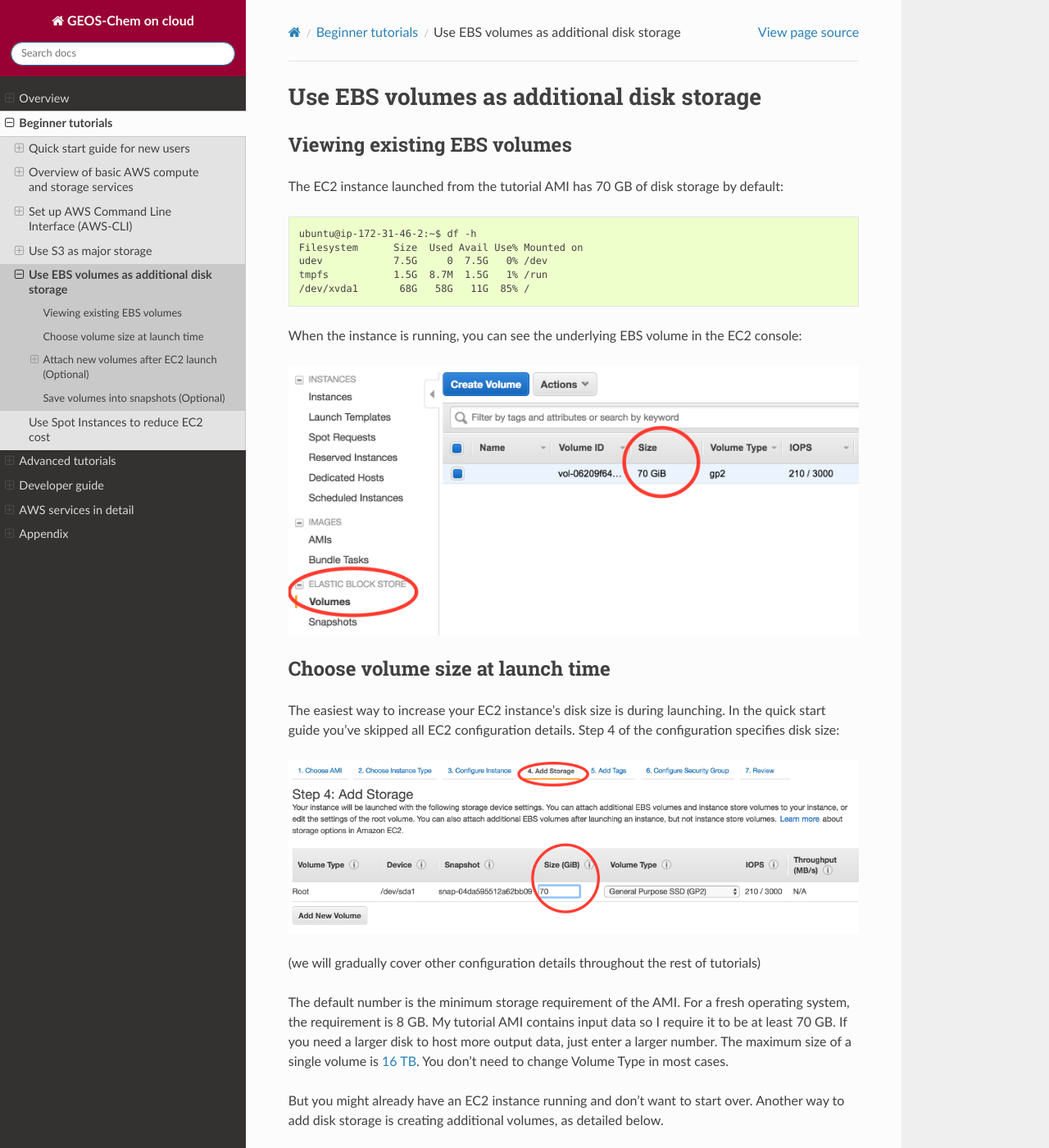
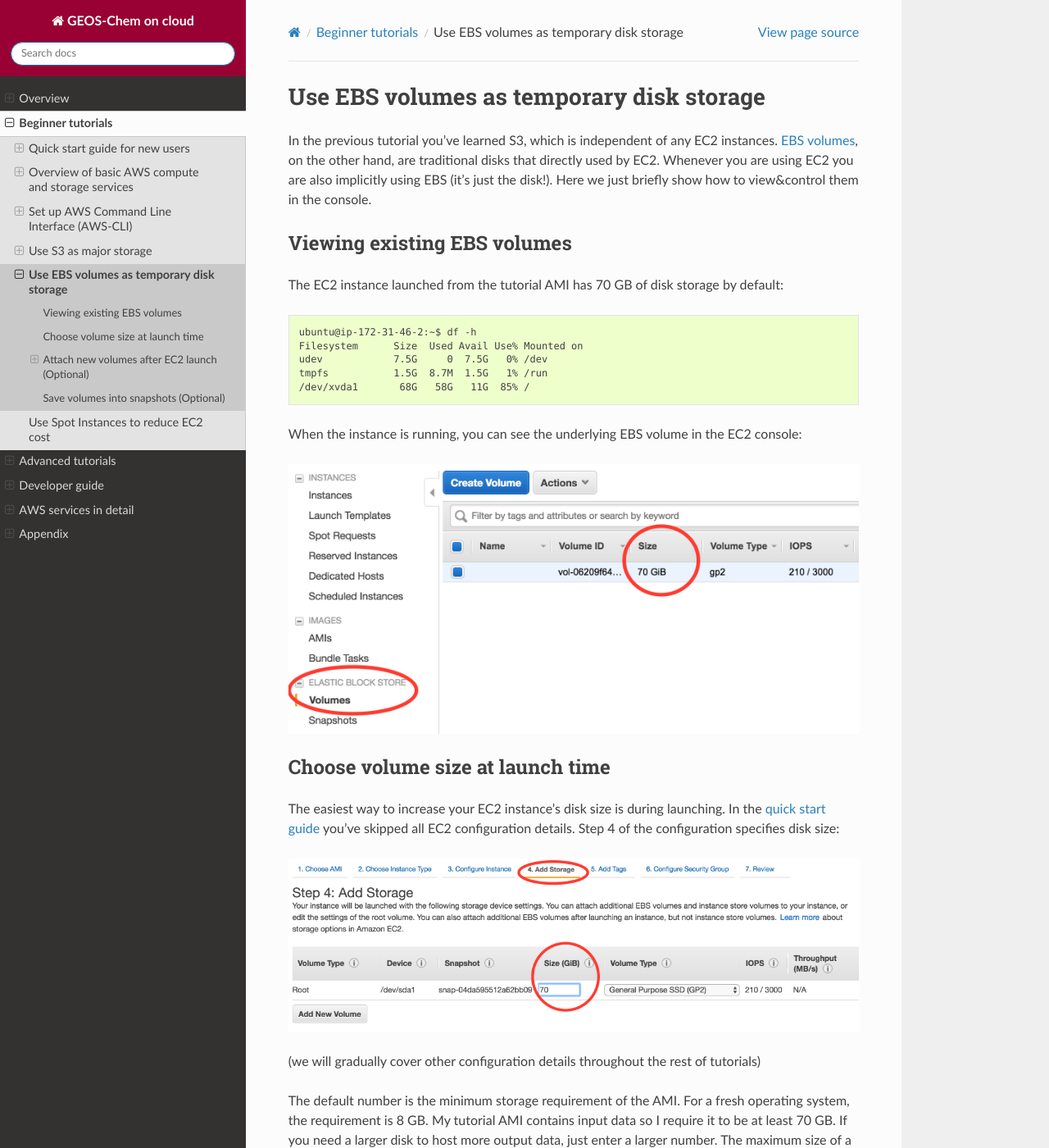
Before and after one commit to geoschem/geos-chem-cloud, a Sphinx documentation site: the page built from doc/source/chapter02_beginner-tutorial/use-ebs.rst, in a window 1280 px wide and 1400 px high. Shown: the whole window at 82% size. Built offline with Sphinx 7.4.7 and the Read the Docs theme 2.0.0, drawn with Linux system fonts in a browser that asks for light colours; some of the changed text lies outside the part shown.

Commit message:
Add intro paragraph to S3 and EBS tutorials

```diff
--- a/doc/source/chapter02_beginner-tutorial/use-ebs.rst
+++ b/doc/source/chapter02_beginner-tutorial/use-ebs.rst
@@ -1,5 +1,7 @@
-Use EBS volumes as additional disk storage
-==========================================
+Use EBS volumes as temporary disk storage
+=========================================
+
+In the previous tutorial you've learned S3, which is independent of any EC2 instances. :ref:`EBS volumes <ebs-intro-label>`, on the other hand, are traditional disks that directly used by EC2. Whenever you are using EC2 you are also implicitly using EBS (it's just the disk!). Here we just briefly show how to view&control them in the console.
 
 Viewing existing EBS volumes
 ----------------------------
@@ -20,7 +22,7 @@
 Choose volume size at launch time
 ---------------------------------
 
-The easiest way to increase your EC2 instance's disk size is during launching. In the quick start guide you've skipped all EC2 configuration details. Step 4 of the configuration specifies disk size:
+The easiest way to increase your EC2 instance's disk size is during launching. In the :ref:`quick start guide <quick-start-label>` you've skipped all EC2 configuration details. Step 4 of the configuration specifies disk size:
 
 .. figure:: img/choose_storage.png
 
@@ -121,7 +123,7 @@
 
 Done! This disk size of your server is now much bigger. EBS volumes are useful for hosting input/output data temporarily. For long-term, persistently storage, alway upload your stuff to S3. S3 is much more "transparent" than EBS. To know what's in an EBS volume, you have to attach it to an EC2 instance and view the files through EC2. On the other hand, you can view all your files on S3 directly in the graphical conole, without having any EC2 instances running.
 
-You can also detach a volume and re-attach it to another EC2 instance, as a way to share data between two EC2 instances. However, using S3 as the medium of data transfer is generally more convenient, and it doesn't require two EC2 instances to be in the same Avail Zone.
+You can also detach the volume and re-attach it to another EC2 instance, as a way to share data between two EC2 instances. However, using S3 as the medium of data transfer is generally more convenient, and it doesn't require two EC2 instances to be in the same Avail Zone.
 
 .. warning::
   Terminating your EC2 instance will not remove attached EBS volumes. You need to delete them manually.
--- a/doc/source/chapter02_beginner-tutorial/use-s3.rst
+++ b/doc/source/chapter02_beginner-tutorial/use-s3.rst
@@ -1,5 +1,7 @@
 Use S3 as major storage
 =======================
+
+:ref:`S3 <s3-intro-label>` is the most important storage service on AWS. Knowing how to use it crucial for almost any projects on the cloud.
 
 Use S3 from the console
 -----------------------
```
